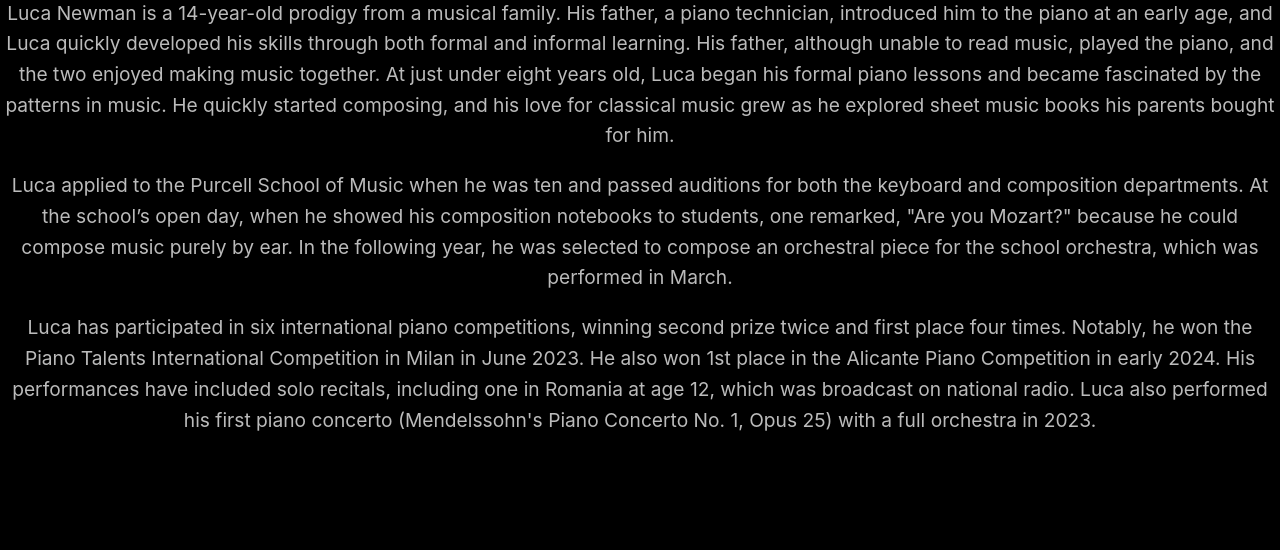
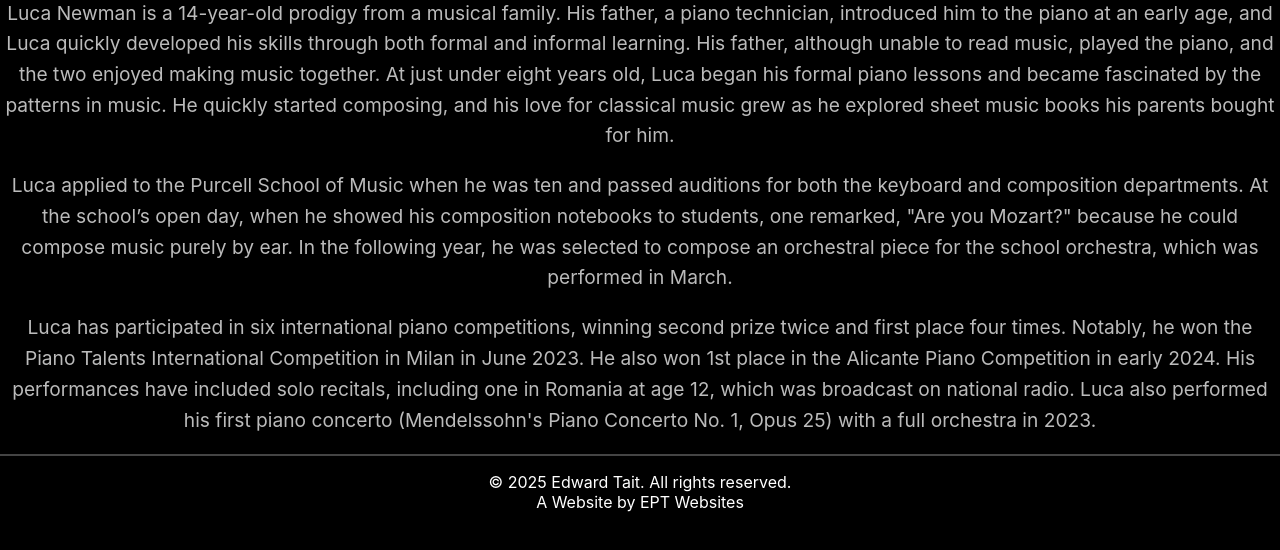
Before and after one commit to edwardtait84/lucanewman-website, a plain HTML site: page index.html in a window 1280 px wide. Both pictures are taken after a click on the button "About". Shown: the part 156-706 px from the top of the page. Drawn offline with Linux system fonts and the light colour scheme.

Commit message:
Update index.html

```diff
--- a/index.html
+++ b/index.html
@@ -28,7 +28,7 @@
       <img src="ee17aa3a-1f7e-40aa-98fd-7a190ae38c4c.JPG" alt="Image 1">
       <img src="ec2fa34c-ce2b-456e-bdec-805736ee6eba.JPG" alt="Image 2">
     </div>
-    <p>© 2025 Edward Tait. All rights reserved.<br>A Website by EPT Websites</p>
+    <hr><p>© 2025 Edward Tait. All rights reserved.<br>A Website by EPT Websites</p>
   </div>
 
 <!-- Updated HTML: Move the Biography to the About tab (tab2) -->
@@ -44,6 +44,7 @@
     <p class="biography">
       Luca has participated in six international piano competitions, winning second prize twice and first place four times. Notably, he won the Piano Talents International Competition in Milan in June 2023. He also won 1st place in the Alicante Piano Competition in early 2024. His performances have included solo recitals, including one in Romania at age 12, which was broadcast on national radio. Luca also performed his first piano concerto (Mendelssohn's Piano Concerto No. 1, Opus 25) with a full orchestra in 2023.
     </p>
+    <hr><p>© 2025 Edward Tait. All rights reserved.<br>A Website by EPT Websites</p>
   </div>
 </div>
 
@@ -62,6 +63,7 @@
       <li>Performance in the Alicante Piano Competition (First Prize, Early 2024)</li>
       <!-- Add more concerts as you have them -->
     </ul>
+    <hr><p>© 2025 Edward Tait. All rights reserved.<br>A Website by EPT Websites</p>
   </div>
 </div>
 
@@ -77,6 +79,7 @@
     <div class="email-button-container">
       <a href="mailto:lucanewmanpiano@gmail.com" class="email-button">Send Email</a>
     </div>
+    <hr><p>© 2025 Edward Tait. All rights reserved.<br>A Website by EPT Websites</p>
   </div>
 </div>
 
```
